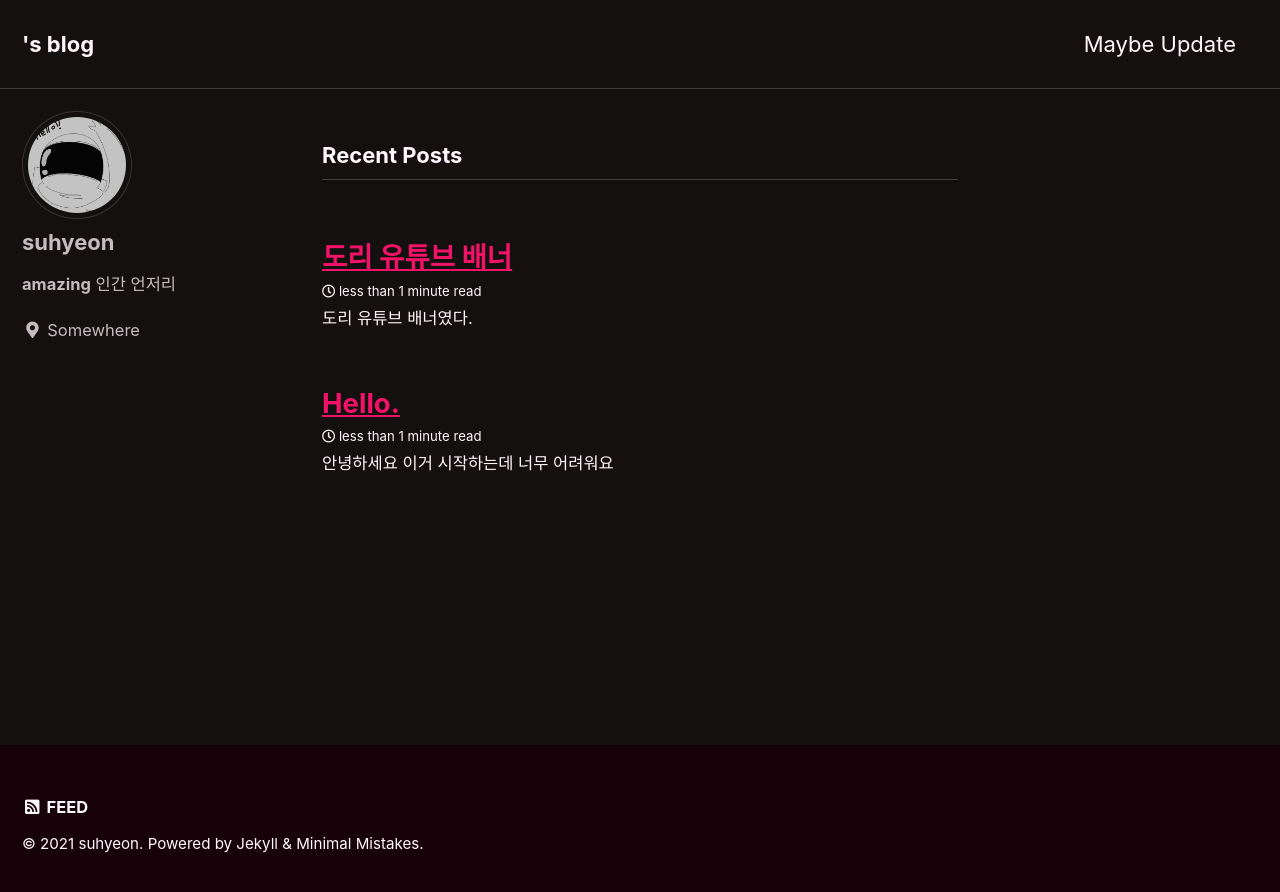
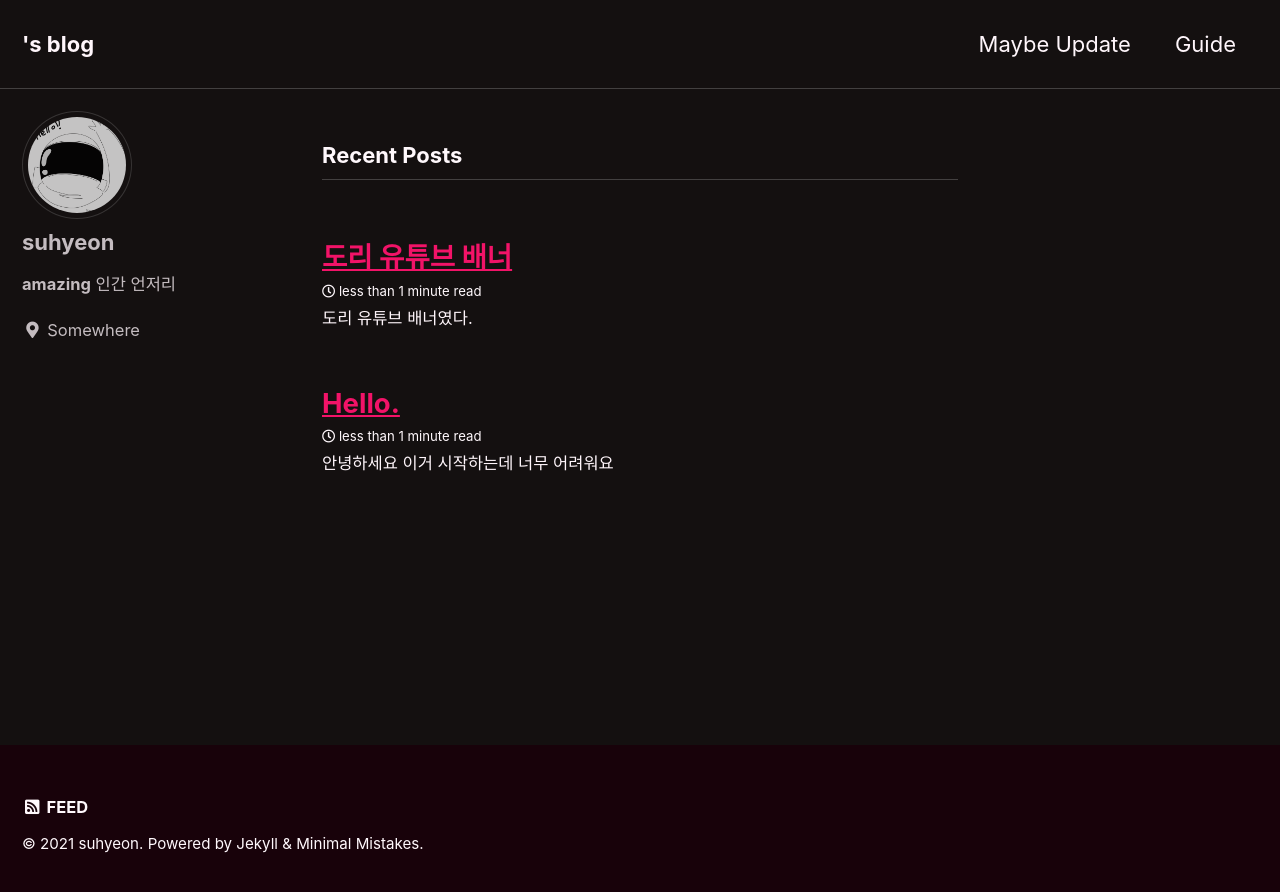
Before and after one commit to suhyeon7846/suhyeon7846.github.io, a Jekyll site: the page built from index.html, in a window 1280 px wide. Shown: the top 892 px of the page. Built offline with Jekyll 4.4.1, drawn with Linux system fonts in a browser that asks for light colours; cached includes are drawn as plain includes; the list of posts is cut into pages by our own code.

Commit message:
Update navigation.yml

```diff
--- a/_data/navigation.yml
+++ b/_data/navigation.yml
@@ -2,8 +2,8 @@
 main:
   - title: "Maybe Update"
     url: https://suhyeon7846.github.io
-  # - title: "About"
-  #   url: https://mmistakes.github.io/minimal-mistakes/about/
+  - title: "Guide"
+    url: https://mmistakes.github.io/minimal-mistakes/docs/quick-start-guide/
   # - title: "Sample Posts"
   #   url: /year-archive/
   # - title: "Sample Collections"
```
